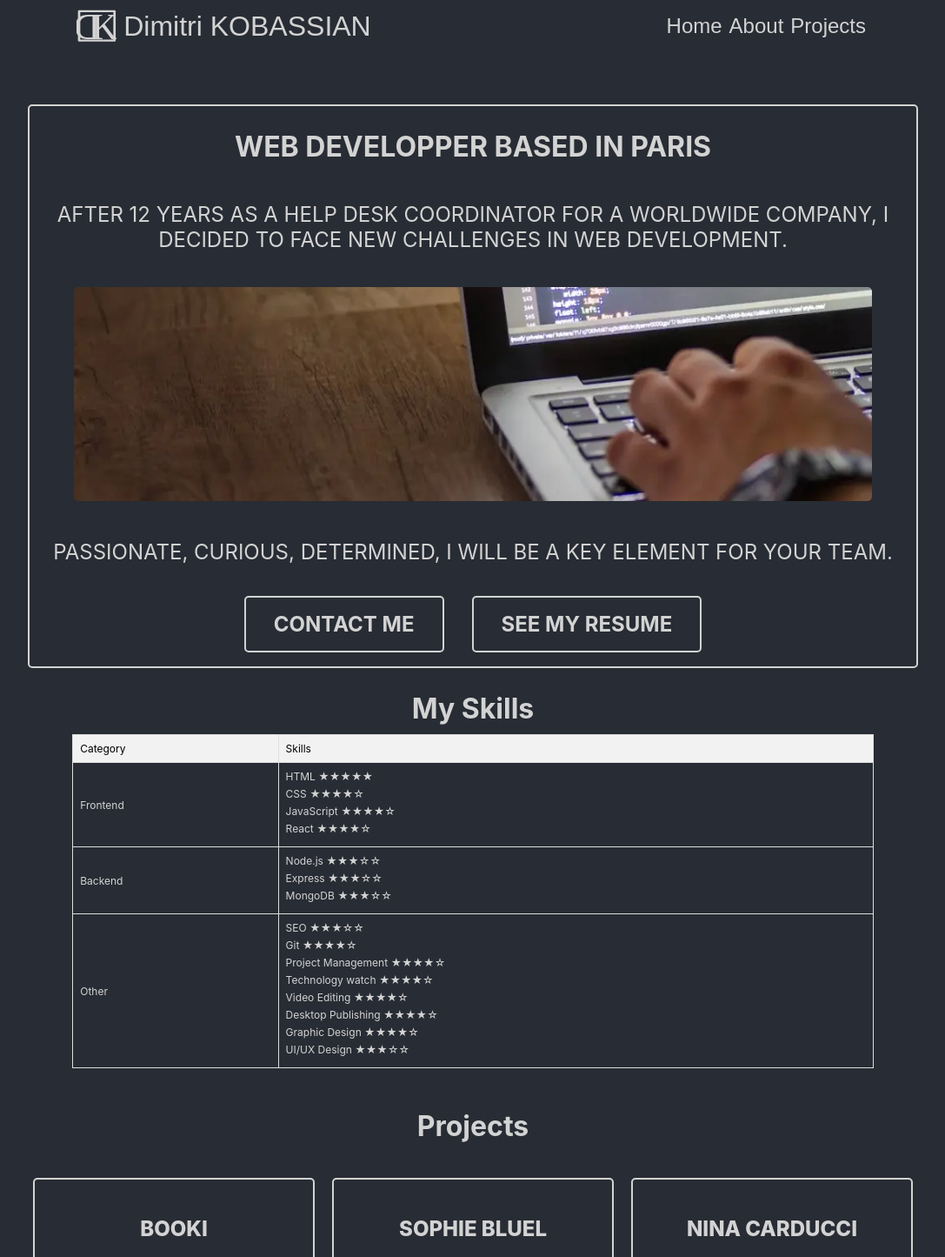
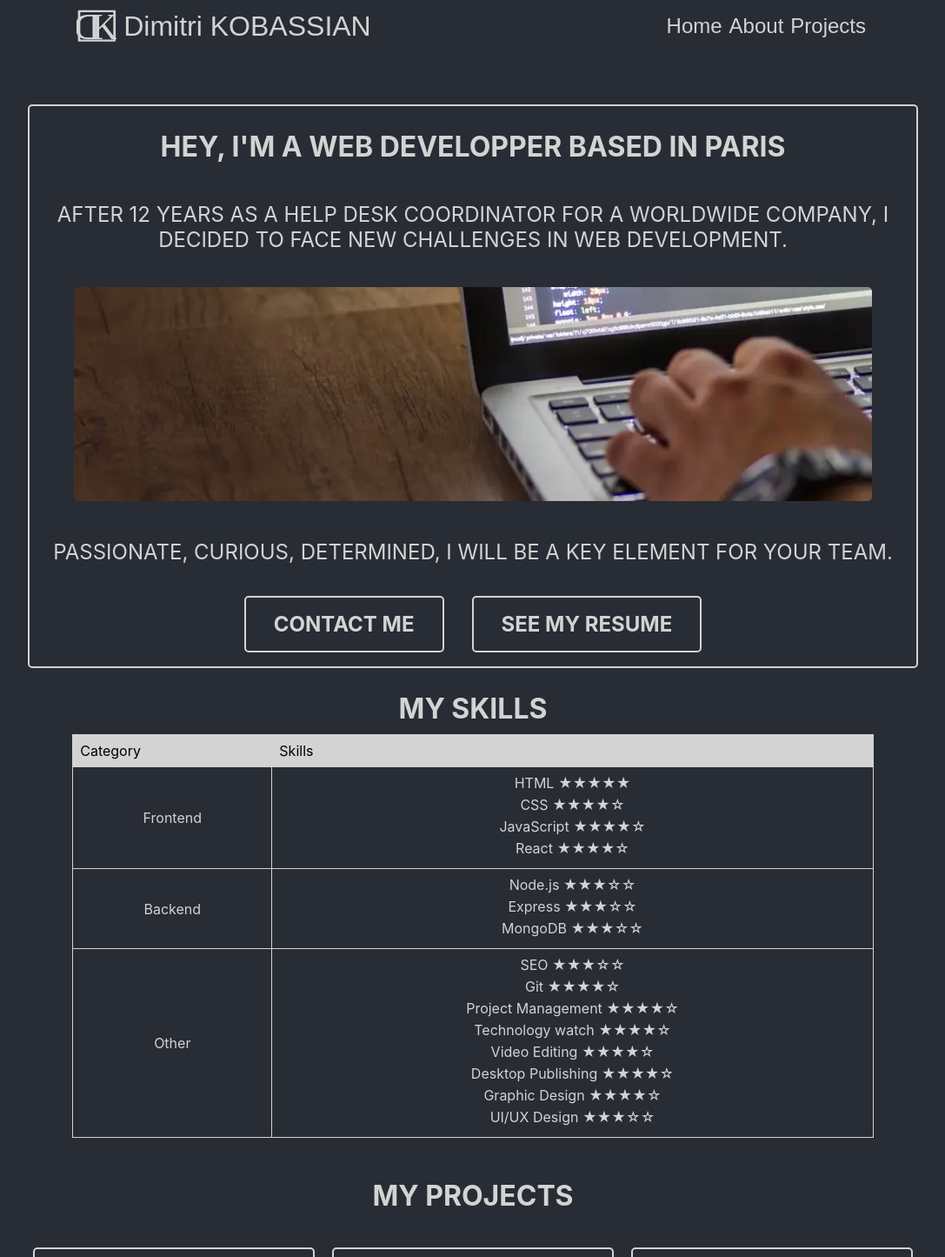
Before and after one commit to DimitriKOBASSIAN/portfolio, a React (Create React App) app: page / in a window 1280 px wide. Shown: the top 1445 px of the page at 87% size, without its empty margins (96-1183 px from the left). Built offline with nearby package versions, Linux system fonts and the light colour scheme.

Commit message:
text adjustements

```diff
--- a/src/components/CTA.jsx
+++ b/src/components/CTA.jsx
@@ -16,7 +16,7 @@ function CTA() {
 
     return (
         <div className="cta">
-            <h2 className="cta__heading">Web developper based in Paris</h2>
+            <h2 className="cta__heading">Hey, I'm a Web developper based in Paris</h2>
             <p className="cta__text">After 12 years as a Help Desk coordinator for a worldwide company, I decided to face new challenges in web development.</p>
             <img className="cta__image" src={Contactimg} alt="Dimitri Kobassian" />
             <p className="cta__text"> Passionate, curious, determined, I will be a key element for your team. </p>
--- a/src/components/Projects.jsx
+++ b/src/components/Projects.jsx
@@ -38,7 +38,7 @@ function Projects() {
 
     return (
         <div className="projects">
-            <h2 className="projects-title">Projects</h2>
+            <h2 className="projects-title"> My Projects</h2>
             <div className="projects-card">
                 {projects.map((project, index) => (
                     <ProjectCard
--- a/src/styles/Index.scss
+++ b/src/styles/Index.scss
@@ -29,6 +29,7 @@ h2 {
   text-align: center;
   margin-bottom: 20px;
   color: #d3d3d3;
+  text-transform: uppercase;
 }
 
 h3 {
--- a/src/styles/SkillsTable.scss
+++ b/src/styles/SkillsTable.scss
@@ -1,6 +1,6 @@
 .SkillsTable {
     margin: 20px 0;
-    text-align: left;
+    text-align: center;
 
     h2 {
         margin-bottom: 10px;
@@ -13,15 +13,15 @@
         margin: 0 auto;
 
         th, td {
-            border: 1px solid #ddd;
+            border: 1px solid #d3d3d3;
             padding: 8px;
             font-weight: 400;
-            font-size: 1.5vmin;
+            font-size: 2vmin;
 
         }
 
         th {
-            background-color: #f2f2f2;
+            background-color: #d3d3d3;
             text-align: left;
         }
 
```
